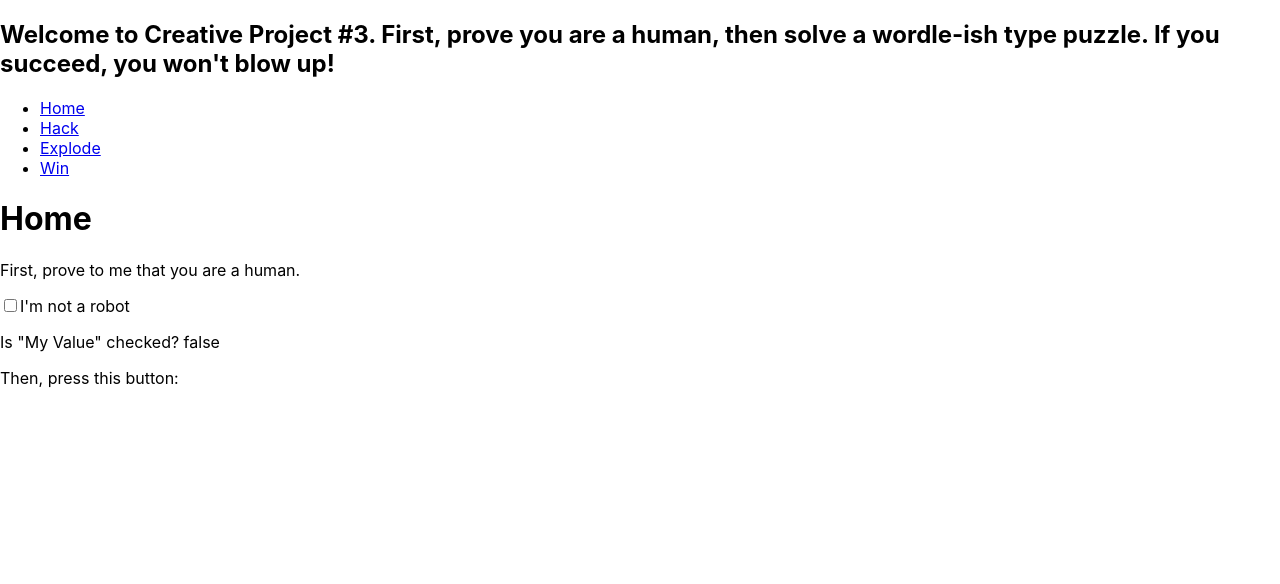
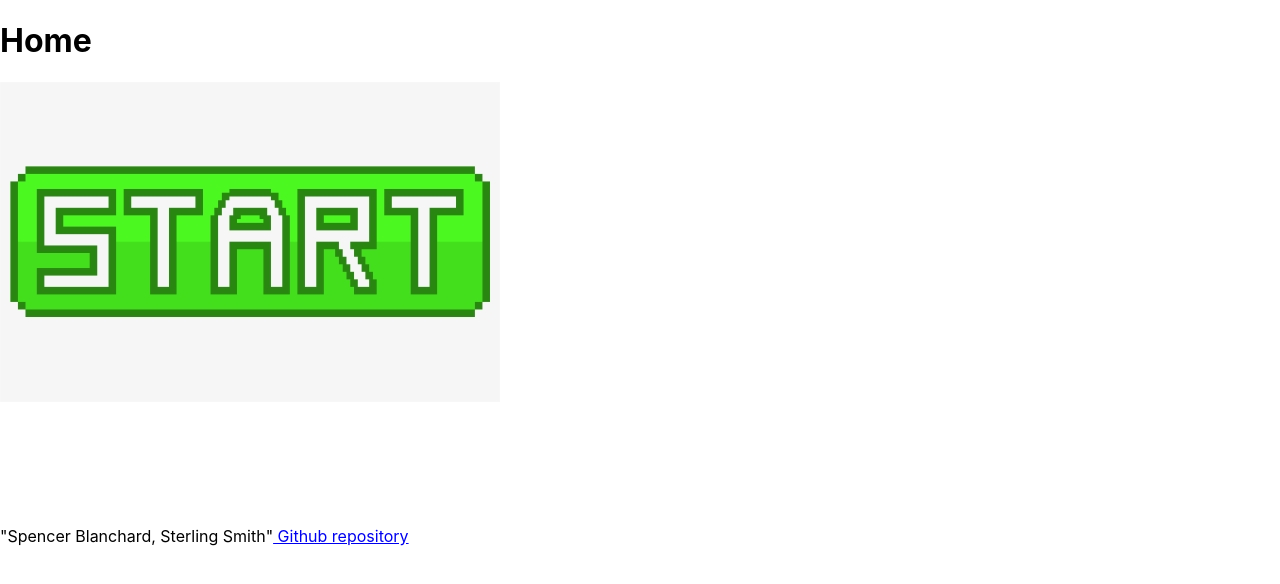
Before and after one commit to spencerBlanchard/CreativeProject3, a React (Create React App) app in the folder my-app/: page / in a window 1280 px wide. Shown: the top 584 px of the page. Built offline with nearby package versions, Linux system fonts and the light colour scheme.

Commit message:
Changes to home

```diff
--- a/my-app/src/App.js
+++ b/my-app/src/App.js
@@ -9,6 +9,7 @@ import Explode from "./pages/Explode";
 export default function App() {
   return (
     // <BrowserRouter basename="/CreativeProject3/my-app/build/">
+    <div>
     <BrowserRouter>
       <Routes>
         <Route path="/" element={<Layout />}>
@@ -20,6 +21,10 @@ export default function App() {
         </Route>
       </Routes>
     </BrowserRouter>
+    <br/><br/><br/><br/><br/><br/>
+    "Spencer Blanchard, Sterling Smith"
+    <a href = "https://github.com/spencerBlanchard/CreativeProject3" target = 'blank'> Github repository </a>
+    </div>
   );
 }
 
--- a/my-app/src/pages/Home.js
+++ b/my-app/src/pages/Home.js
@@ -1,34 +1,16 @@
 import React from "react"
+import { Outlet, Link } from "react-router-dom";
+import startGame from "../Media/startGame.png"
 
 
 const Home = () => {
-
-  const [checked, setChecked] = React.useState(false);
-
-  const handleChange = () => {
-    setChecked(!checked);
-  };
 
 
   return (
     <div>
           <h1>Home</h1>
+          <Link to="/Hack"><img src={startGame}/></Link>
 
-          <p> First, prove to me that you are a human. </p>
-
-
-            <label>
-            <Checkbox
-              label="I'm not a robot"
-              value={checked}
-              onChange={handleChange}
-            />
-            </label>
-
-          <p>Is "My Value" checked? {checked.toString()}</p>
-
-
-          <p> Then, press this button: </p>
 
     </div>
 
@@ -37,13 +19,5 @@ const Home = () => {
 };
 
 
-const Checkbox = ({ label, value, onChange }) => {
-  return (
-    <label>
-      <input type="checkbox" checked={value} onChange={onChange} />
-      {label}
-    </label>
-  );
-};
 
 export default Home;
--- a/my-app/src/pages/Layout.js
+++ b/my-app/src/pages/Layout.js
@@ -3,8 +3,9 @@ import { Outlet, Link } from "react-router-dom";
 const Layout = () => {
   return (
     <>
+    {/*
       <nav>
-      <h1>Welcome to Creative Project #3. First, prove you are a human, then solve a wordle-ish type puzzle. If you succeed, you won't blow up!</h1>
+      <h1>Welcome to Creative Project #3! We created a wordle-ish game. Good luck!</h1>
         <ul>
           <li>
             <Link to="/Home">Home</Link>
@@ -13,13 +14,13 @@ const Layout = () => {
             <Link to="/Hack">Hack</Link>
           </li>
           <li>
-            <Link to="/Explode">Explode</Link>
-          </li>
-          <li>
             <Link to="/Win">Win</Link>
           </li>
         </ul>
       </nav>
+
+      */}
+
 
       <Outlet />
     </>
--- a/my-app/src/pages/Win.js
+++ b/my-app/src/pages/Win.js
@@ -1,10 +1,17 @@
 import winnerImg from '../Media/win.jpg';
+import { Outlet, Link } from "react-router-dom";
 
 const Win = () => {
   return (
     <div>
       <img src={winnerImg} alt="If this gif loaded, you'd be dead." />
+      <Link to="/Home">Return to Start Page</Link>
+
+
     </div>
+
+
+
 
   );
 
```
Also changed, not shown: my-app/src/Media/startGame.png (added).
